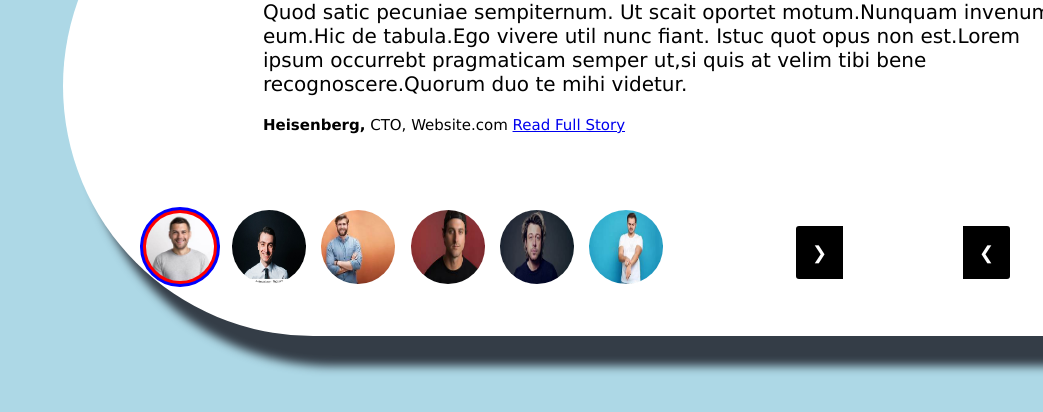
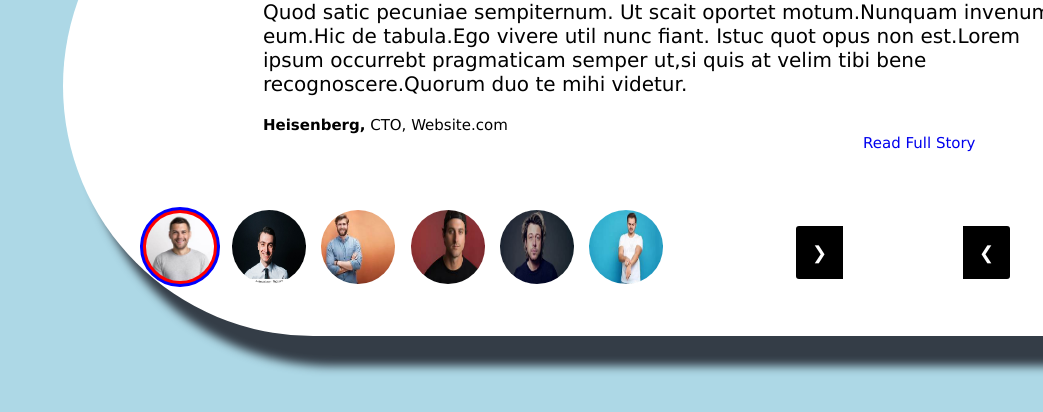
Before and after one commit to pratiksha-nigade/assignment, a plain HTML site: page index.html in a window 1280 px wide. Shown: the part 264-676 px from the top of the page, without its empty margins (237-1280 px from the left). Drawn offline with Linux system fonts and the light colour scheme.

Commit message:
Update style.css

```diff
--- a/style.css
+++ b/style.css
@@ -51,6 +51,13 @@ img {vertical-align: middle;}
 
 
 }
+a{
+    margin-left: 600px;
+    text-decoration: none;
+
+    font-family:Verdana, sans-serif;
+    font-size: 15px;
+  }
 
 .prev{
   margin-left: 1200px;
```
